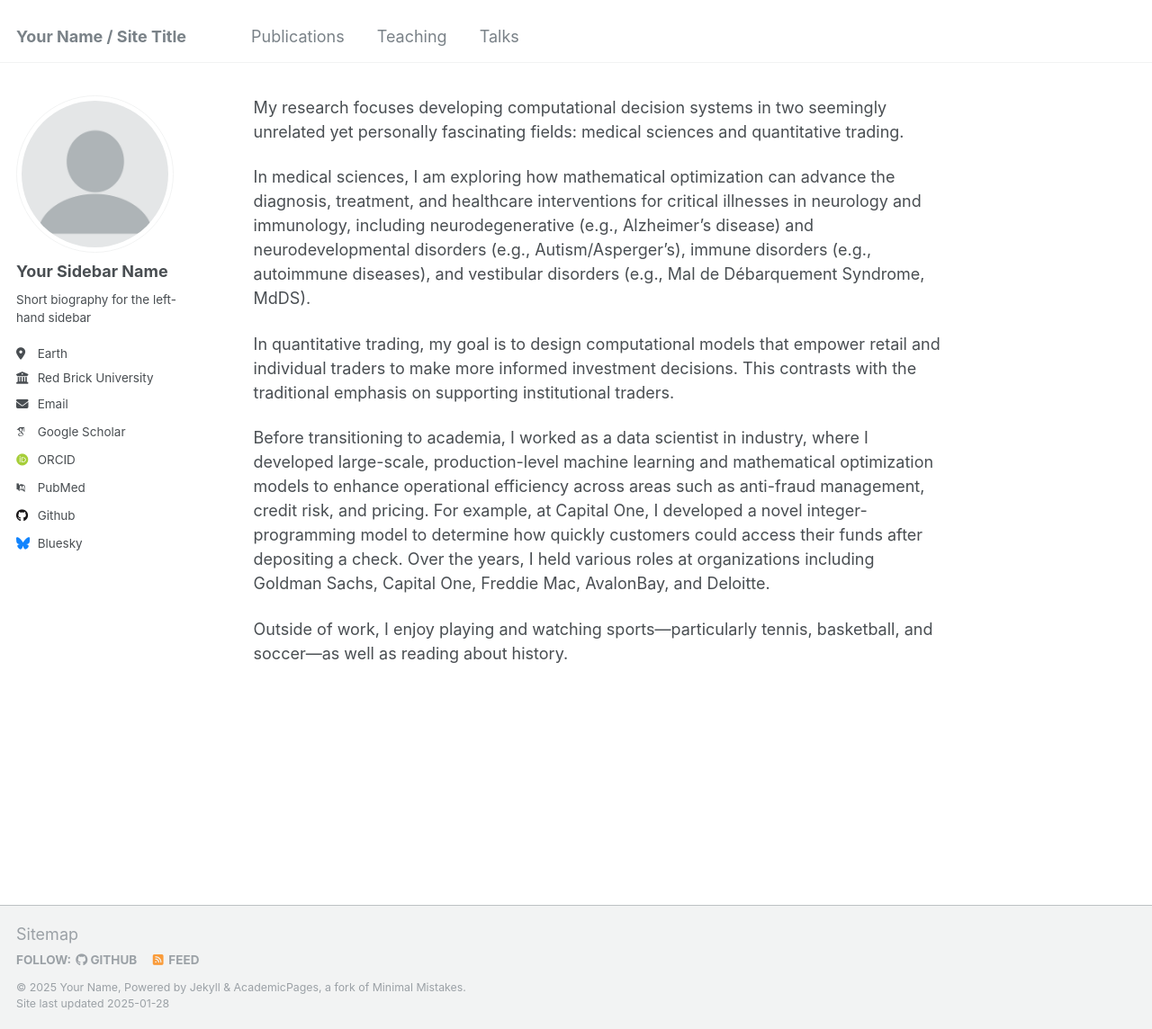
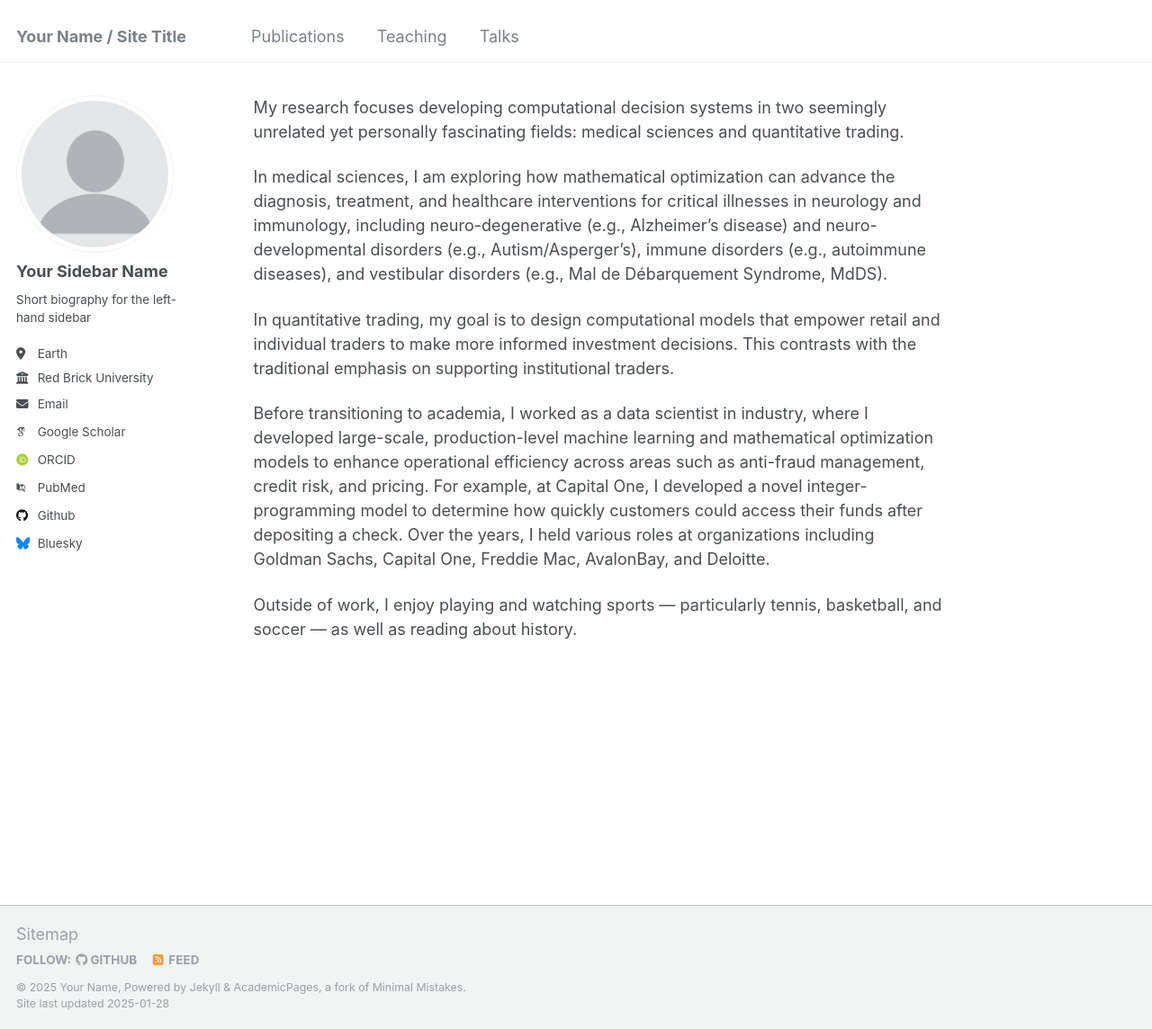
Before and after one commit to wenbo5565/wenbo5565.github.io, a Jekyll site: the page built from _pages/about.md, in a window 1280 px wide and 1144 px high. Shown: the whole window at 90% size. Built offline with Jekyll 4.4.1, drawn with Linux system fonts in a browser that asks for light colours; some web fonts are replaced; our own code applies the rules of GitHub Pages for plain Markdown files.

Commit message:
Update about.md

```diff
--- a/_pages/about.md
+++ b/_pages/about.md
@@ -1,9 +1,9 @@
 My research focuses developing computational decision systems in two seemingly unrelated yet personally fascinating fields: medical sciences and quantitative trading.
 
-In medical sciences, I am exploring how mathematical optimization can advance the diagnosis, treatment, and healthcare interventions for critical illnesses in neurology and immunology, including neurodegenerative (e.g., Alzheimer's disease) and neurodevelopmental disorders (e.g., Autism/Asperger's), immune disorders (e.g., autoimmune diseases), and vestibular disorders (e.g., Mal de Débarquement Syndrome, MdDS).
+In medical sciences, I am exploring how mathematical optimization can advance the diagnosis, treatment, and healthcare interventions for critical illnesses in neurology and immunology, including neuro-degenerative (e.g., Alzheimer's disease) and neuro-developmental disorders (e.g., Autism/Asperger's), immune disorders (e.g., autoimmune diseases), and vestibular disorders (e.g., Mal de Débarquement Syndrome, MdDS).
 
 In quantitative trading, my goal is to design computational models that empower retail and individual traders to make more informed investment decisions. This contrasts with the traditional emphasis on supporting institutional traders.
 
 Before transitioning to academia, I worked as a data scientist in industry, where I developed large-scale, production-level machine learning and mathematical optimization models to enhance operational efficiency across areas such as anti-fraud management, credit risk, and pricing. For example, at Capital One, I developed a novel integer-programming model to determine how quickly customers could access their funds after depositing a check. Over the years, I held various roles at organizations including Goldman Sachs, Capital One, Freddie Mac, AvalonBay, and Deloitte.
 
-Outside of work, I enjoy playing and watching sports—particularly tennis, basketball, and soccer—as well as reading about history.
+Outside of work, I enjoy playing and watching sports — particularly tennis, basketball, and soccer — as well as reading about history.
```
